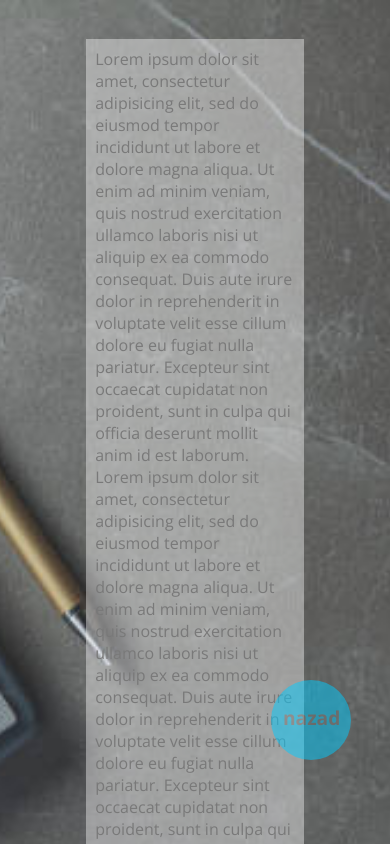
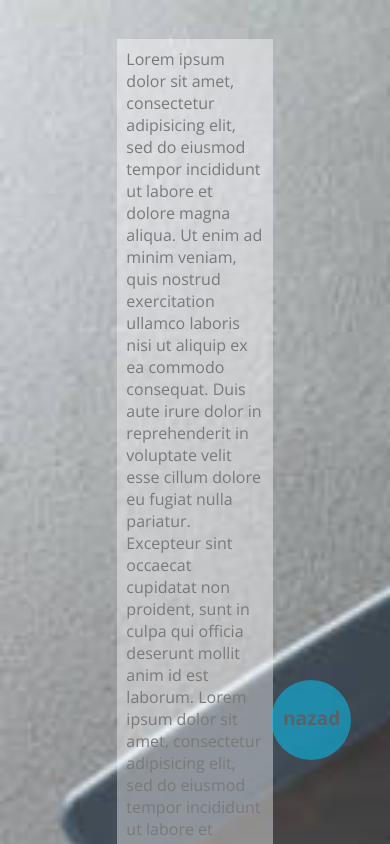
Before and after one commit to spasojevicsasa/Bilans, a plain HTML site: page delatnost.html in a window 390 px wide. Shown: the top 844 px of the page. Drawn offline with nearby package versions, Linux system fonts and the light colour scheme.

Commit message:
vraceno na prvobitno stanje

```diff
--- a/css/style.css
+++ b/css/style.css
@@ -77,8 +77,6 @@ header h2 {
 #dltnst {
   background: url("../slike/slika2.jpg");
   background-size: cover;
-  background-position: center;
-  background-repeat: no-repeat;
   padding: 10%;
 }
 
@@ -351,18 +349,6 @@ div.skocica>a {
         padding: 1.5em;
     }
 
-  #dltnst {
-    margin: 0 auto;
-    background-repeat:no-repeat;
-    -webkit-background-size:cover;
-    -moz-background-size:cover;
-    -o-background-size:cover;
-    background-size:cover;
-    background-position:center;
    }
 
- .transbox2{
-    width: 70%;
-}
-
-}
+/*# sourceMappingURL=style.css.map */
```
Lines whose indentation alone changed are shown as unchanged.
